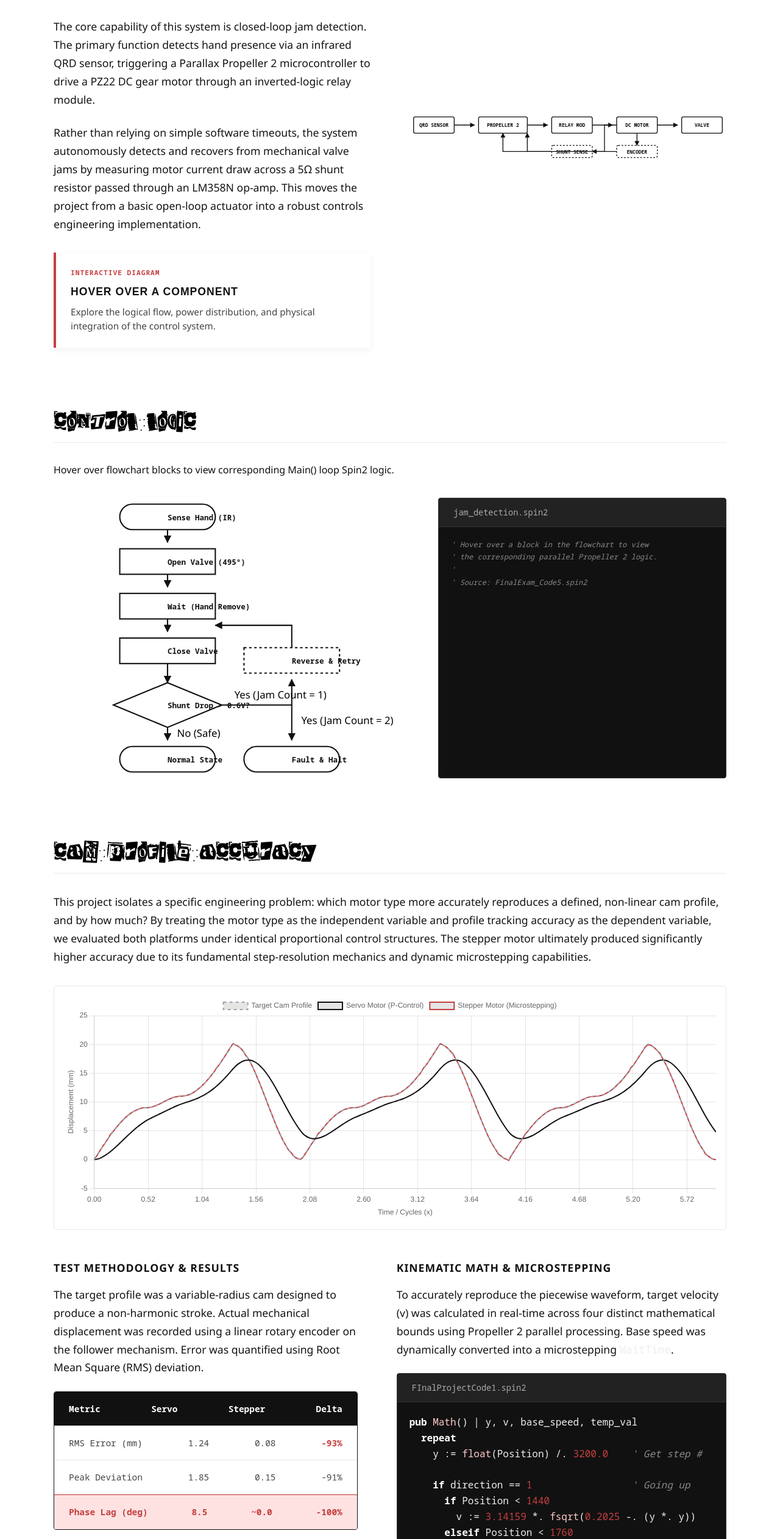
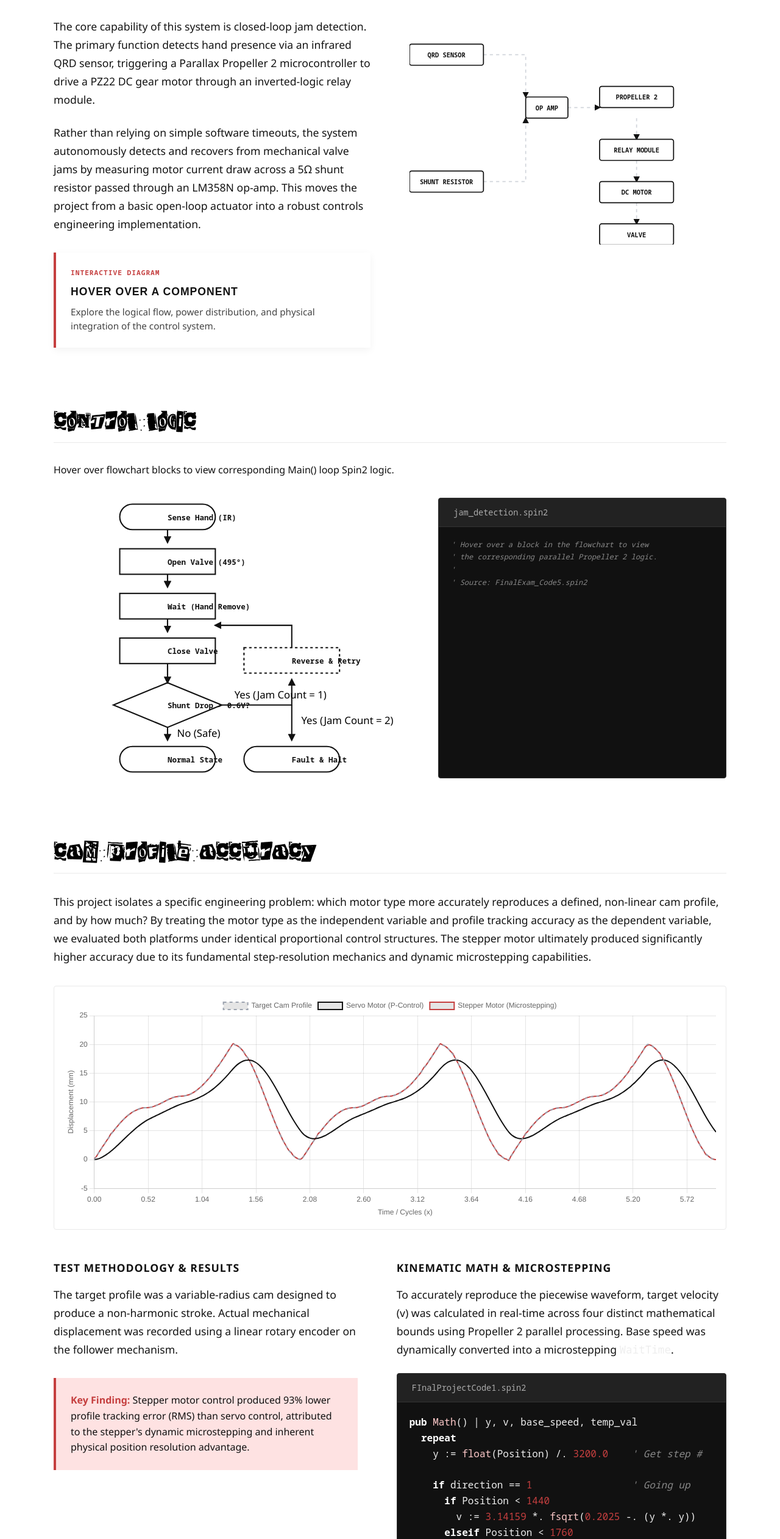
Before and after one commit to layjcorn/layjcorn.github.io, a plain HTML site: page mechatronics.html in a window 1280 px wide. Shown: the part 1118-3641 px from the top of the page at 61% size. Drawn offline with nearby package versions, Linux system fonts and the light colour scheme; some packages are replaced by stand-ins of ours; a script that the page names is missing.

Commit message:
mechatronics cleaned

```diff
--- a/mechatronics.html
+++ b/mechatronics.html
@@ -51,7 +51,7 @@
                 environment-image="neutral"
                 bounds="tight"
                 field-of-view="7.5deg"
-                camera-orbit="30deg 35deg 100%"
+                camera-orbit="35deg 45deg 100%"
                 orientation="0deg 0deg 15deg">
             </model-viewer>
         </div>
@@ -97,51 +97,50 @@
                 </div>
             </div>
 
-            <div class="diagram-column">
-                <svg viewBox="0 70 780 130" class="arch-svg">
+            <div class="diagram-column" style="height: auto; padding: 2rem 0;">
+                <svg viewBox="0 0 600 400" class="arch-svg">
                     <defs>
-                        <marker id="arrow" viewBox="0 0 10 10" refX="9" refY="5" markerWidth="6" markerHeight="6" orient="auto-start-reverse">
+                        <marker id="arrow" viewBox="0 0 10 10" refX="8" refY="5" markerWidth="6" markerHeight="6" orient="auto-start-reverse">
                             <path d="M 0 0 L 10 5 L 0 10 z" fill="#111" />
                         </marker>
                     </defs>
 
-                    <g class="arch-node" data-title="QRD Sensor" data-desc="Reflective Optical Sensor. Detects hand presence to trigger the deployment sequence." transform="translate(0, 0)">
-                        <rect x="10" y="80" width="100" height="40" rx="4" />
-                        <text x="60" y="105" text-anchor="middle">QRD SENSOR</text>
+                    <path d="M 140 40 L 220 40 L 220 120" class="arch-link" id="link-qrd-op" marker-end="url(#arrow)" />
+                    <path d="M 140 280 L 220 280 L 220 160" class="arch-link" id="link-shunt-op" marker-end="url(#arrow)" />
+                    <path d="M 300 140 L 360 140" class="arch-link" id="link-op-p2" marker-end="url(#arrow)" />
+                    <path d="M 430 160 L 430 200" class="arch-link" id="link-p2-relay" marker-end="url(#arrow)" />
+                    <path d="M 430 240 L 430 280" class="arch-link" id="link-relay-motor" marker-end="url(#arrow)" />
+                    <path d="M 430 320 L 430 360" class="arch-link" id="link-motor-valve" marker-end="url(#arrow)" />
+
+                    <g class="arch-node" data-links="link-qrd-op" data-title="QRD Sensor" data-desc="Detects hand presence." transform="translate(0, 20)">
+                        <rect width="140" height="40" rx="4" />
+                        <text x="70" y="25" text-anchor="middle">QRD SENSOR</text>
                     </g>
-                    <g class="arch-node" data-title="Propeller 2 MCU" data-desc="8-core microcontroller running at 300MHz. Processes inputs and drives logic across parallel cogs." transform="translate(0, 0)">
-                        <rect x="170" y="80" width="120" height="40" rx="4" />
-                        <text x="230" y="105" text-anchor="middle">PROPELLER 2</text>
+                    <g class="arch-node" data-links="link-qrd-op,link-shunt-op,link-op-p2" data-title="Signal Op-Amp" data-desc="Conditions inputs." transform="translate(220, 120)">
+                        <rect width="80" height="40" rx="4" />
+                        <text x="40" y="25" text-anchor="middle">OP AMP</text>
                     </g>
-                    <g class="arch-node" data-title="Relay Module" data-desc="4-Channel, active-low inverted logic relay. Isolates the motor's power draw from the microcontroller." transform="translate(0, 0)">
-                        <rect x="350" y="80" width="100" height="40" rx="4" />
-                        <text x="400" y="105" text-anchor="middle">RELAY MOD</text>
-                    </g>
-                    <g class="arch-node" data-title="PZ22 DC Motor" data-desc="170 RPM DC Gear motor. Provides the mechanical torque to open and close the ball valve." transform="translate(0, 0)">
-                        <rect x="510" y="80" width="100" height="40" rx="4" />
-                        <text x="560" y="105" text-anchor="middle">DC MOTOR</text>
-                    </g>
-                    <g class="arch-node" data-title="Brass Valve" data-desc="1/4-Turn mechanical ball valve regulating fluid flow." transform="translate(0, 0)">
-                        <rect x="670" y="80" width="100" height="40" rx="4" />
-                        <text x="720" y="105" text-anchor="middle">VALVE</text>
-                    </g>
-                    <g class="arch-node" data-title="Rotary Encoder" data-desc="Quadrature encoder providing position feedback (20 ticks/rev) targeting 495 degrees of total rotation." transform="translate(0, 0)">
-                        <rect x="510" y="150" width="100" height="30" rx="4" stroke-dasharray="4" />
-                        <text x="560" y="170" text-anchor="middle">ENCODER</text>
-                    </g>
-                    <g class="arch-node" data-title="Shunt + Op-Amp" data-desc="5Ω Shunt resistor passed through an LM358N op-amp. Triggers a logic 0 when the motor draws high current during a jam." transform="translate(0, 0)">
-                        <rect x="350" y="150" width="100" height="30" rx="4" stroke-dasharray="4" />
-                        <text x="400" y="170" text-anchor="middle">SHUNT SENSE</text>
+                    <g class="arch-node" data-links="link-shunt-op" data-title="Shunt Resistor" data-desc="Measures motor current." transform="translate(0, 260)">
+                        <rect width="140" height="40" rx="4" />
+                        <text x="70" y="25" text-anchor="middle">SHUNT RESISTOR</text>
                     </g>
 
-                    <line x1="110" y1="100" x2="160" y2="100" class="signal-line" marker-end="url(#arrow)" />
-                    <line x1="290" y1="100" x2="340" y2="100" class="signal-line" marker-end="url(#arrow)" />
-                    <line x1="450" y1="100" x2="500" y2="100" class="signal-line" marker-end="url(#arrow)" />
-                    <line x1="610" y1="100" x2="660" y2="100" class="signal-line" marker-end="url(#arrow)" />
-                    <path d="M 560 120 L 560 150" class="signal-line" marker-end="url(#arrow)" />
-                    <path d="M 510 165 L 290 165 L 290 120" class="signal-line" marker-end="url(#arrow)" />
-                    <path d="M 510 100 L 480 100 L 480 165 L 450 165" class="signal-line" marker-end="url(#arrow)" />
-                    <path d="M 350 165 L 230 165 L 230 120" class="signal-line" marker-end="url(#arrow)" />
+                    <g class="arch-node" data-links="link-op-p2,link-p2-relay" data-title="Propeller 2 MCU" data-desc="Logic hub." transform="translate(360, 100)">
+                        <rect width="140" height="40" rx="4" />
+                        <text x="70" y="25" text-anchor="middle">PROPELLER 2</text>
+                    </g>
+                    <g class="arch-node" data-links="link-p2-relay,link-relay-motor" data-title="Relay Module" data-desc="Isolates power." transform="translate(360, 200)">
+                        <rect width="140" height="40" rx="4" />
+                        <text x="70" y="25" text-anchor="middle">RELAY MODULE</text>
+                    </g>
+                    <g class="arch-node" data-links="link-relay-motor,link-motor-valve" data-title="DC Motor" data-desc="Provides torque." transform="translate(360, 280)">
+                        <rect width="140" height="40" rx="4" />
+                        <text x="70" y="25" text-anchor="middle">DC MOTOR</text>
+                    </g>
+                    <g class="arch-node" data-links="link-motor-valve" data-title="Brass Valve" data-desc="Regulates flow." transform="translate(360, 360)">
+                        <rect width="140" height="40" rx="4" />
+                        <text x="70" y="25" text-anchor="middle">VALVE</text>
+                    </g>
                 </svg>
             </div>
         </section>
@@ -299,33 +298,10 @@
                 <div class="text-column">
                     <h3>TEST METHODOLOGY & RESULTS</h3>
                     <div class="text-content">
-                        <p>The target profile was a variable-radius cam designed to produce a non-harmonic stroke. Actual mechanical displacement was recorded using a linear rotary encoder on the follower mechanism. Error was quantified using Root Mean Square (RMS) deviation.</p>
+                        <p>The target profile was a variable-radius cam designed to produce a non-harmonic stroke. Actual mechanical displacement was recorded using a linear rotary encoder on the follower mechanism.</p>
 
-                        <div class="data-table" style="margin: 1.5rem 0;">
-                            <div class="table-row header">
-                                <span>Metric</span>
-                                <span>Servo</span>
-                                <span>Stepper</span>
-                                <span>Delta</span>
-                            </div>
-                            <div class="table-row">
-                                <span>RMS Error (mm)</span>
-                                <span>1.24</span>
-                                <span>0.08</span>
-                                <span style="color: var(--color-accent); font-weight: 700;">-93%</span>
-                            </div>
-                            <div class="table-row">
-                                <span>Peak Deviation</span>
-                                <span>1.85</span>
-                                <span>0.15</span>
-                                <span>-91%</span>
-                            </div>
-                            <div class="table-row highlight">
-                                <span>Phase Lag (deg)</span>
-                                <span>8.5</span>
-                                <span>~0.0</span>
-                                <span>-100%</span>
-                            </div>
+                        <div class="callout-block" style="margin-top: 2rem; padding: 1.5rem; background: var(--color-accent-light); border-left: 4px solid var(--color-accent);">
+                            <strong style="color: var(--color-accent);">Key Finding:</strong> Stepper motor control produced 93% lower profile tracking error (RMS) than servo control, attributed to the stepper's dynamic microstepping and inherent physical position resolution advantage.
                         </div>
                     </div>
                 </div>
@@ -364,7 +340,7 @@
 
         <section id="section-c" class="project-section">
             <h2 class="section-title">REAL-TIME MULTIPLAYER INPUT</h2>
-            <div class="text-content" style="max-width: 800px;">
+            <div class="text-content">
                 <p>The Propeller 2 is a multi-core microcontroller featuring eight independent parallel processors. Moving beyond standard single-core embedded applications, this project implemented a "Whack-a-Mole" style game by distributing concurrent hardware input handling, game state logic, and VGA display rendering across separate physical cores. This architecture avoids standard interrupt-driven timing conflicts and introduces complex considerations for inter-core communication and shared memory access.</p>
                 <p>Work was divided efficiently: Core 0 was dedicated exclusively to generating the VGA timing signals, Core 1 maintained the authoritative game state and scoring, and Core 2 acted as an autonomous input driver, reading HID data over I2C and dropping sanitized player coordinates into a shared memory register.</p>
                 <a href="#" class="view-project-btn" target="_blank" style="margin-top: 1rem;">View Code Repository ↗</a>
@@ -373,13 +349,12 @@
 
     </main>
 
-    <footer id="contact" class="section-container contact-strip" style="margin-top: 2rem;">
+    <div class="section-container" style="display: flex; justify-content: space-between; padding-bottom: 2rem; border-bottom: 1px solid #eaeaea; margin-bottom: 2rem; padding-top: 0;">
+        <a href="uva-dine.html" class="contact-link" style="font-size: 0.85rem;">← PREVIOUS PROJECT</a>
+        <a href="orbital-sim.html" class="contact-link" style="font-size: 0.85rem;">NEXT PROJECT →</a>
+    </div>
 
-        <div style="display: flex; justify-content: space-between; margin-bottom: 4rem; border-bottom: 1px solid #eaeaea; padding-bottom: 2rem;">
-            <a href="uva-dine.html" class="contact-link" style="font-size: 0.85rem;">← PREVIOUS PROJECT</a>
-            <a href="orbital-sim.html" class="contact-link" style="font-size: 0.85rem;">NEXT PROJECT →</a>
-        </div>
-
+    <footer id="contact" class="section-container contact-strip" style="border-top: none; padding-top: 0;">
         <div class="contact-grid">
             <div class="contact-left">
                 <h2 class="contact-title">GET IN TOUCH</h2>
```
Also changed, not shown: mechatronics.css (+18 -0 lines).
